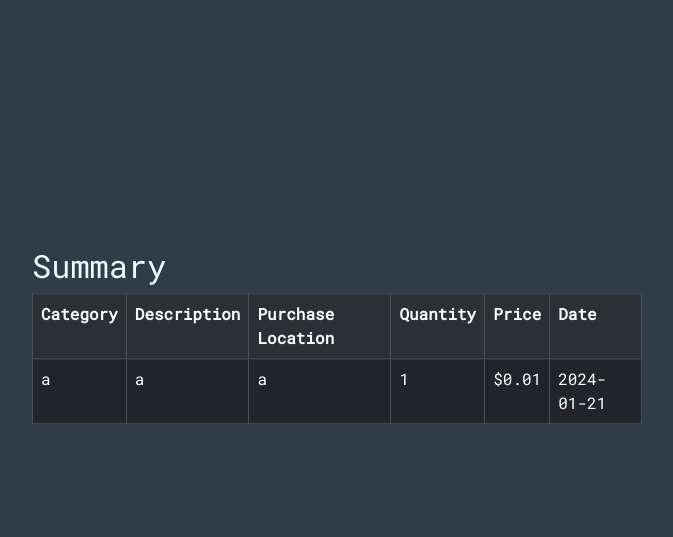
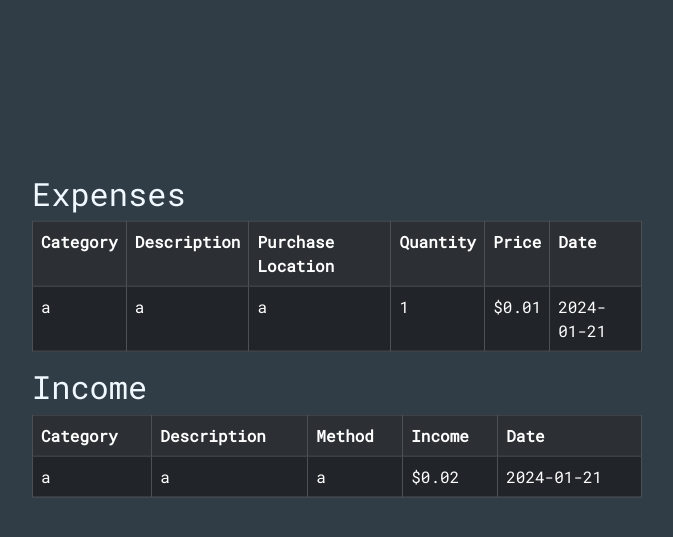
Before and after one commit to Carbar14/Personal-Finance-Tracker, a Flask app: page / in a window 1280 px wide. Shown: the part 56-593 px from the top of the page, without its empty margins (303-976 px from the left). Run offline with Flask 3, Linux system fonts and the light colour scheme; a user stored in the database is signed in; data comes from the database, SQL or seed files in the repository; both versions use the stored data as it was after the commit.

Commit message:
adding income now working

```diff
--- a/app.py
+++ b/app.py
@@ -22,8 +22,9 @@ Session(app)
 def index():
     conn = get_db_connection()
     exps = conn.execute("SELECT * FROM expenses WHERE user_id = ?", (session["user_id"],)).fetchall()
+    inc = conn.execute("SELECT * FROM incomes WHERE user_id = ?", (session["user_id"],)).fetchall()
     conn.close()
-    return render_template("index.html", expenses=exps)
+    return render_template("index.html", expenses=exps, incomes=inc)
 
 @app.route("/login", methods=["GET", "POST"])
 def login():
@@ -126,4 +127,19 @@ def addExpense():
 @app.route("/add-income", methods=["GET", "POST"])
 @login_required
 def addIncome():
-    return render_template("addIncome.html")
+     conn = get_db_connection()
+
+     if request.method == "POST":
+        userId = session["user_id"]
+        category = request.form.get("category")
+        description = request.form.get("description")
+        method = request.form.get("method")
+        income = float(request.form.get("income"))
+        date = request.form.get("date")
+
+        conn.execute("INSERT INTO incomes (user_id, category, description, method, income, date) VALUES (?, ?, ?, ?, ?, ?)", (userId, category, description, method, income, date))
+        conn.commit()
+        conn.close()
+        return redirect("/")
+     else:
+        return render_template("addIncome.html")
--- a/setup.sql
+++ b/setup.sql
@@ -7,4 +7,5 @@ DROP TABLE IF EXISTS expenses;
 CREATE TABLE expenses (id INTEGER PRIMARY KEY, user_id INTEGER NOT NULL, category TEXT, description TEXT, purchaseLocation TEXT, quantity INTEGER NOT NULL, price NUMERIC NOT NULL, date TEXT NOT NULL, FOREIGN KEY (user_id) REFERENCES users(id));
 
 
-DROP TABLE IF EXISTS income;
+DROP TABLE IF EXISTS incomes;
+CREATE TABLE incomes (id INTEGER PRIMARY KEY, user_id INTEGER NOT NULL, category TEXT, description TEXT, method TEXT, income NUMERIC NOT NULL, date TEXT NOT NULL, FOREIGN KEY (user_id) REFERENCES users(id))
--- a/templates/index.html
+++ b/templates/index.html
@@ -3,8 +3,9 @@
 <!-- Main -->
 {% block body %}
 <div class="cont center">
-  {% if expenses -%}
-  <h2>Summary</h2>
+  {% if expenses or incomes -%}
+  <div>
+    <h2>Expenses</h2>
     <div class="table-responsive">
       <table class="table table-dark table-striped table-bordered table-hover">
         <tr>
@@ -28,6 +29,31 @@
         {% endfor %}
       </table>
     </div>
+  </div>
+  <div>
+    <h2>Income</h2>
+    <div class="table-responsive">
+      <table class="table table-dark table-striped table-bordered table-hover">
+        <tr>
+          <th scope="col">Category</th>
+          <th scope="col">Description</th>
+          <th scope="col">Method</th>
+          <th scope="col">Income</th>
+          <th scope="col">Date</th>
+        </tr>
+
+        {% for income in incomes %}
+        <tr>
+          <td>{{ income["category"] }}</td>
+          <td>{{ income["description"] }}</td>
+          <td>{{ income["method"] }}</td>
+          <td>${{ income["income"] }}</td>
+          <td>{{ income["date"] }}</td>
+        </tr>
+        {% endfor %}
+      </table>
+    </div>
+  </div>
   {% else -%}
   <h3>Sorry</h3>
   <p>
```
Also changed, not shown: README.md, database.db, 2 other files. Lines whose indentation alone changed are shown as unchanged.
